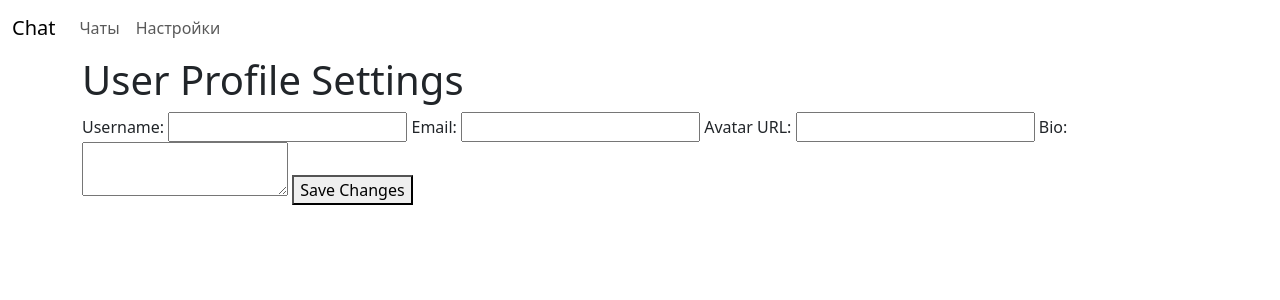
After one commit to Hodorev-Evgeny/web_project, a Flask app: page /settings_account in a window 1280 px wide. The commit adds this page. Shown: the top 300 px of the page. Run offline with Flask 3, Linux system fonts and the light colour scheme.

Commit message:
account_setting

```diff
--- a/main.py
+++ b/main.py
@@ -14,6 +14,7 @@ que = """SELECT users.name
 data = list(cur.execute(que))
 message = []
 name_users = 'Me'
+user_id = '1'
 
 
 @app.route('/')
@@ -31,8 +32,25 @@ def home():
 def settings():
     return flask.render_template('settings.html')
 
+@app.route('/settings_account', methods=['GET', 'POST'])
+def settings_account():
+    user_name = request.values.get('username')
+    email = request.values.get('email')
+    user_id = 1
+    con = sqlite3.connect('db/data.db')
+    cur = con.cursor()
+
+    if user_name is not None and email is not None:
+        qur = """UPDATE users
+                SET name = ?,
+                email = ?
+                WHERE id = ?"""
+        cur.execute(qur, (user_name, email, user_id))
+        return flask.render_template('chat2.html')
+
+    return flask.render_template('set.html')
 
 
 if __name__ == '__main__':
     db_session.global_init('db/data.db')
-    app.run(port=20000, host='127.0.0.1')
+    app.run(port=800, host='127.0.0.1')
--- /dev/null
+++ b/templates/set.html
@@ -0,0 +1,29 @@
+{% extends "base.html" %}
+{% block content %}
+<head>
+    <meta charset="UTF-8">
+    <meta http-equiv="X-UA-Compatible" content="IE=edge">
+    <meta name="viewport" content="width=device-width, initial-scale=1.0">
+    <title>User Profile Settings</title>
+</head>
+<body>
+    <div class="profile-form">
+        <h1>User Profile Settings</h1>
+        <form action="#" method="post">
+            <label for="username">Username:</label>
+            <input type="text" id="username" name="username" required>
+
+            <label for="email">Email:</label>
+            <input type="email" id="email" name="email" required>
+
+            <label for="avatar">Avatar URL:</label>
+            <input type="url" id="avatar" name="avatar">
+
+            <label for="bio">Bio:</label>
+            <textarea id="bio" name="bio"></textarea>
+
+            <button type="submit">Save Changes</button>
+        </form>
+    </div>
+</body>
+{% endblock %}
--- a/templates/settings.html
+++ b/templates/settings.html
@@ -4,7 +4,9 @@
     <div class="row g-0">
         <div class="col-12 col-lg-5 col-xl-4 px-4 d-md-block my-3">
           <h3>Настройки</h3>
-          <button href="#">Моя учётнпя запись</button>
+            <li class="nav-item">
+              <a class="nav-link" href="/settings_account">Настройки учётки</a>
+            </li>
           <button href="#">Чат</button>
           <button href="#">Внешний вид</button>
             <div class="list-group">
```
Also changed, not shown: db/data.db.
